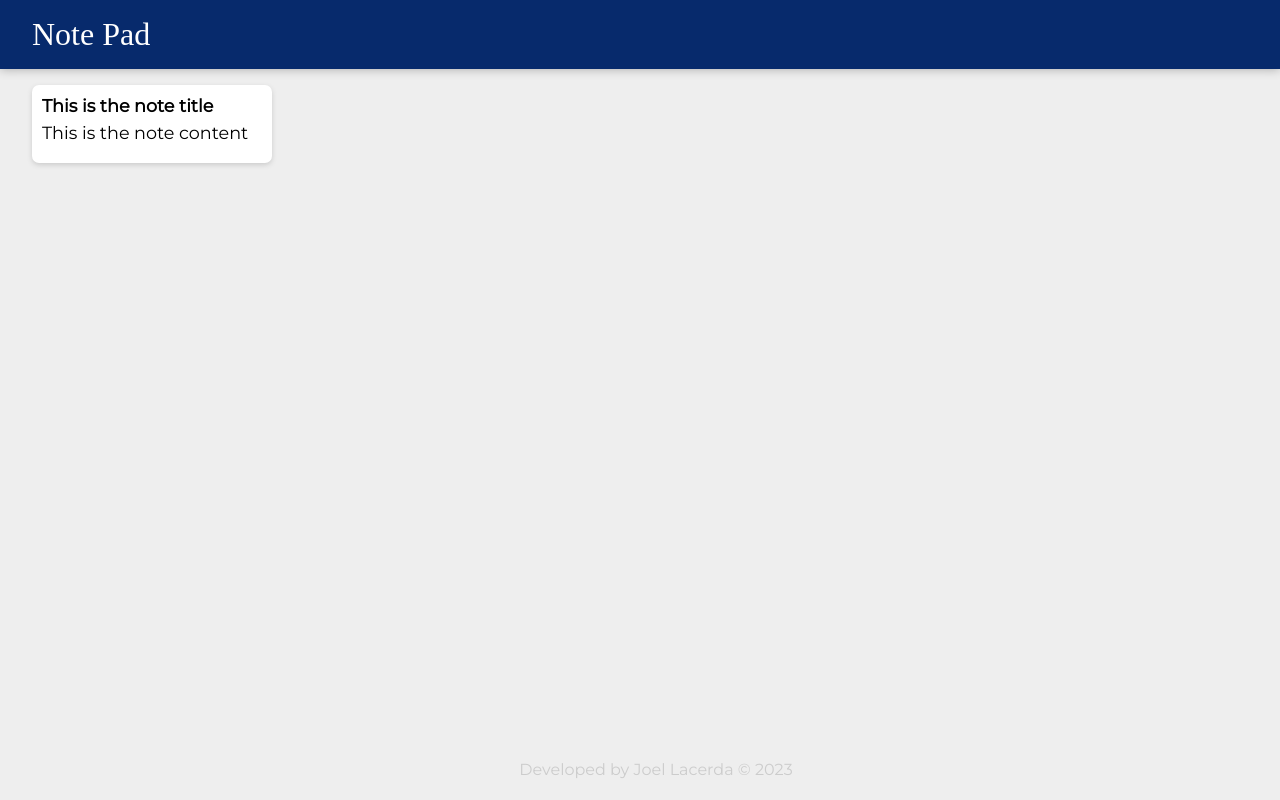
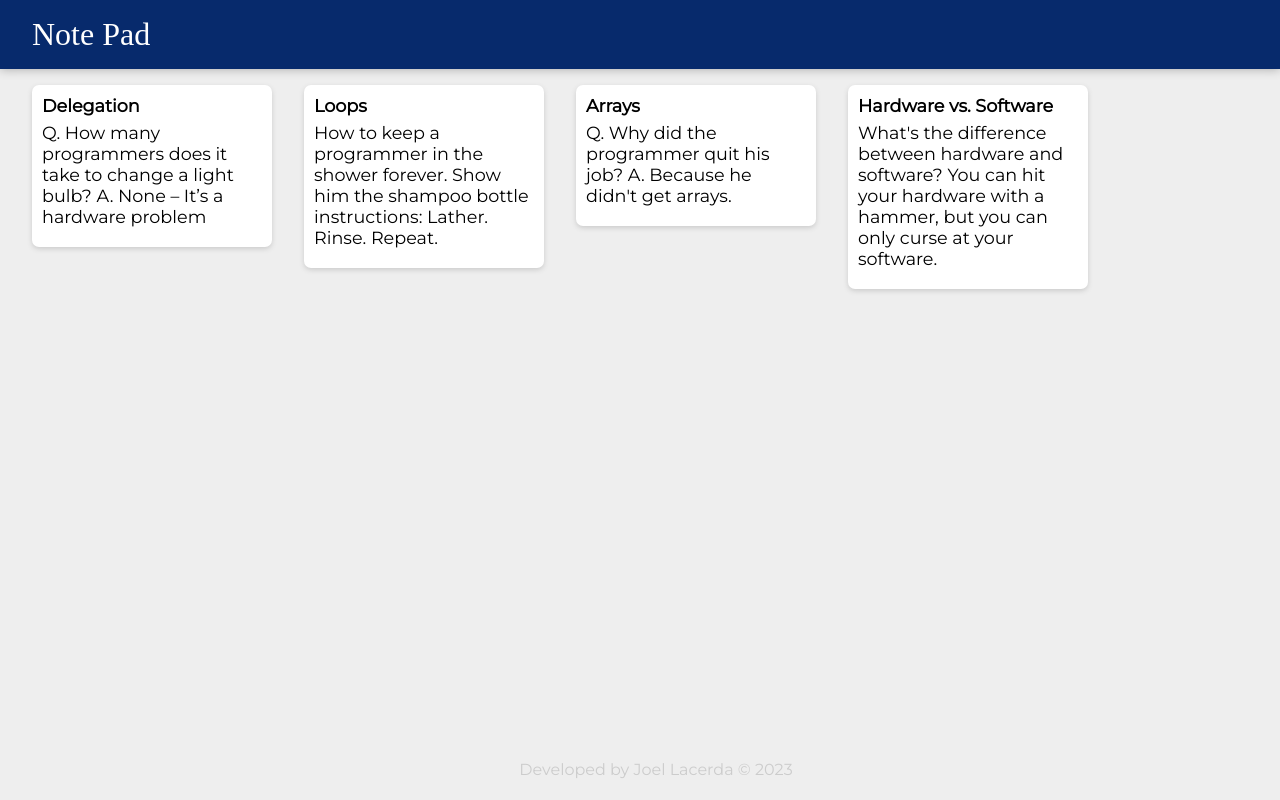
Before and after one commit to joellacerda/Keeper-App, a React (Create React App) app: page / in a window 1280 px wide. Built offline with nearby package versions, Linux system fonts and the light colour scheme; a web font is replaced by a local one.

Commit message:
feat: refactor notes to add more elements

```diff
--- a/src/components/App.jsx
+++ b/src/components/App.jsx
@@ -2,12 +2,15 @@
 import Header from "./Header";
 import Footer from "./Footer";
 import Note from "./Note";
+import { notes } from "../notes";
 
 export default function App() {
   return (
     <div>
       <Header />
-      <Note />
+      {notes.map((entry) => (
+        <Note key={entry.id} title={entry.title} content={entry.content} />
+      ))}
       <Footer />
     </div>
   );
--- a/src/components/Note.jsx
+++ b/src/components/Note.jsx
@@ -1,10 +1,10 @@
 import React from "react";
 
-export default function Note() {
+export default function Note(props) {
   return (
     <div className="note">
-      <h1>This is the note title</h1>
-      <p>This is the note content</p>
+      <h1>{props.title}</h1>
+      <p>{props.content}</p>
     </div>
   );
 }
--- /dev/null
+++ b/src/notes.js
@@ -0,0 +1,26 @@
+export const notes = [
+  {
+    id: 1,
+    title: "Delegation",
+    content:
+      "Q. How many programmers does it take to change a light bulb? A. None – It’s a hardware problem",
+  },
+  {
+    id: 2,
+    title: "Loops",
+    content:
+      "How to keep a programmer in the shower forever. Show him the shampoo bottle instructions: Lather. Rinse. Repeat.",
+  },
+  {
+    id: 3,
+    title: "Arrays",
+    content:
+      "Q. Why did the programmer quit his job? A. Because he didn't get arrays.",
+  },
+  {
+    id: 4,
+    title: "Hardware vs. Software",
+    content:
+      "What's the difference between hardware and software? You can hit your hardware with a hammer, but you can only curse at your software.",
+  },
+];
```
